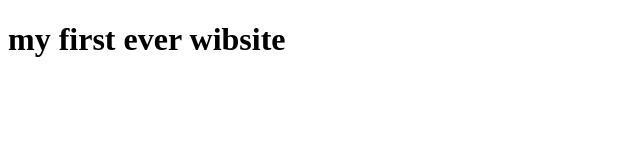
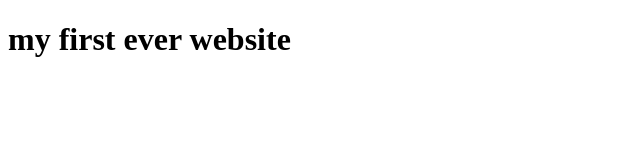
Before and after one commit to alruman/my-first-website, a plain HTML site: page index.html in a window 1280 px wide. Shown: the full height of the page, 0-640 px from the left. Drawn offline with Linux system fonts and the light colour scheme.

Commit message:
first ever commit

```diff
--- a/index.html
+++ b/index.html
@@ -6,6 +6,6 @@
     <title>Document</title>
 </head>
 <body>
-   <h1>my first ever wibsite</h1>
+    <h1>my first ever website</h1>
 </body>
 </html>
```
